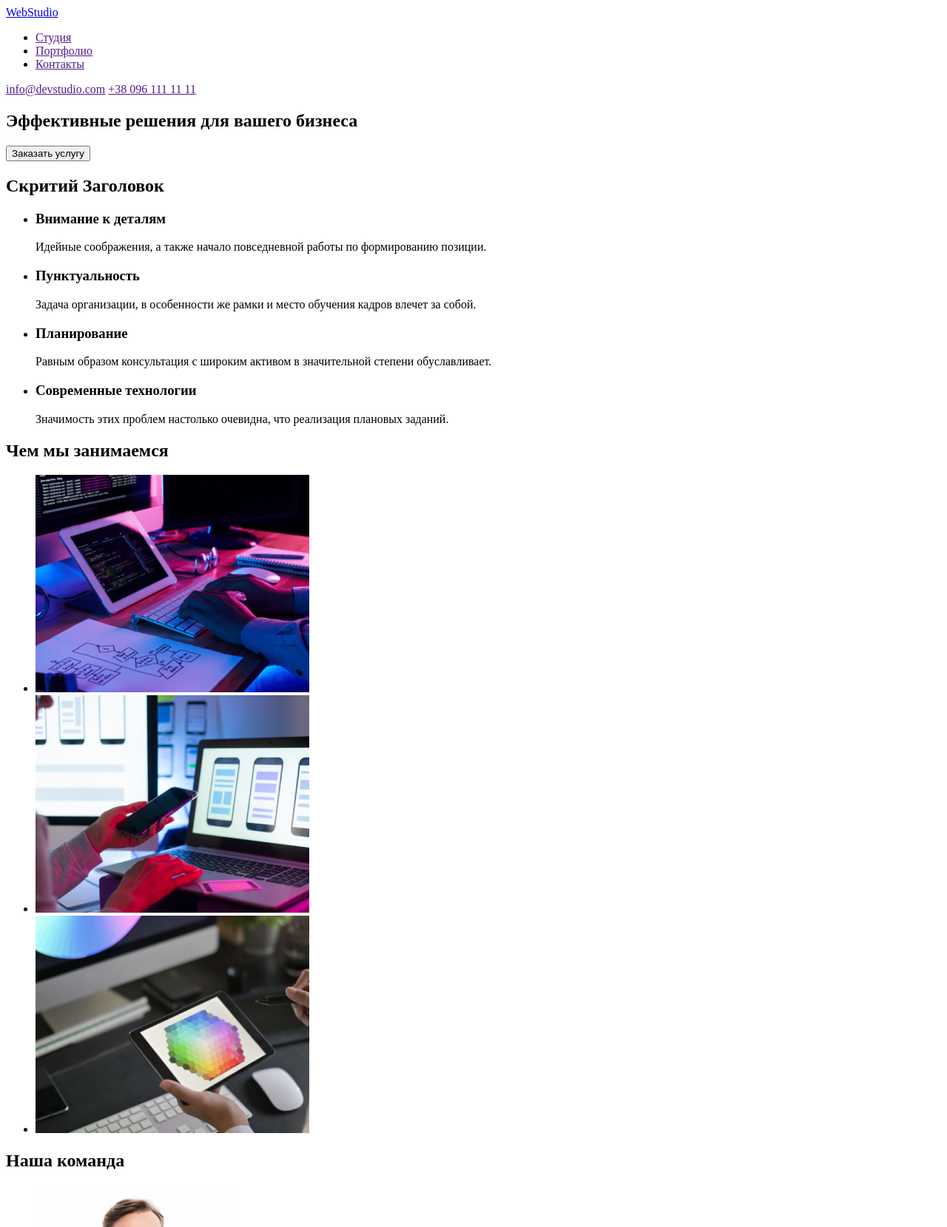
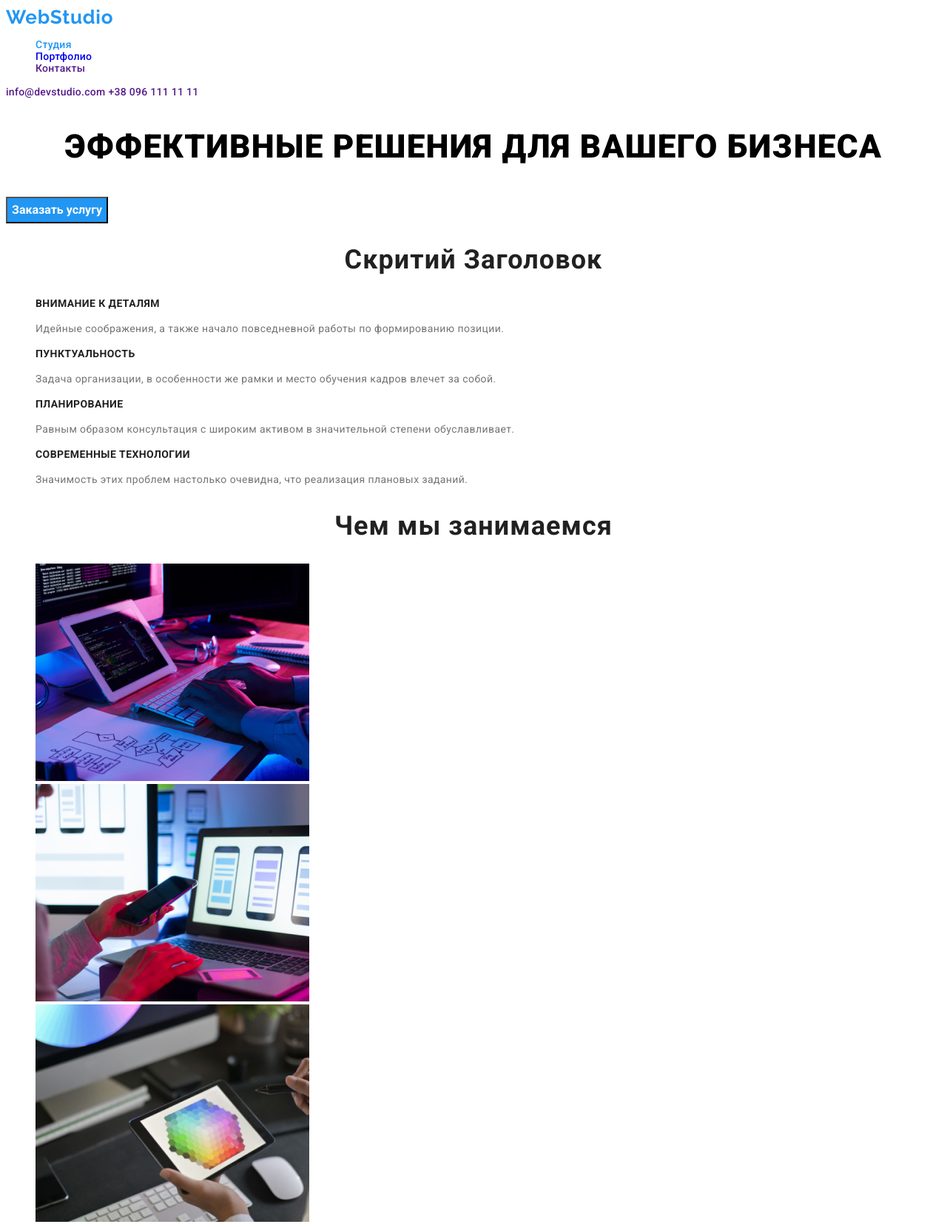
Before and after one commit to rotorDan/goit-markup-hw-02, a plain HTML site: page index.html in a window 1280 px wide. Shown: the top 1659 px of the page at 74% size. Drawn offline with Linux system fonts and the light colour scheme.

Commit message:
Д/з 2
Добавляет стили + страницу портфолио

```diff
--- /dev/null
+++ b/css/styles.css
@@ -0,0 +1,162 @@
+:root {
+  --main-font: "Roboto", sans-serif;
+  --accent-color: #2196f3;
+}
+
+.list {
+  list-style: none;
+}
+
+.link {
+  text-decoration: none;
+}
+
+/*============КОМПОНЕНТИ===========*/
+
+/*Кнопка*/
+.modal-btn {
+  font-family: var(--main-font);
+  font-weight: bold;
+  font-size: 16px;
+  line-height: 1.87;
+}
+
+.modal-btn.primary {
+  color: #ffffff;
+  background-color: #2196f3;
+}
+
+.modal-btn:hover,
+.modal-btn:focus {
+  background-color: #188ce8;
+  cursor: pointer;
+}
+
+.modal-button {
+  font-family: var(--main-font);
+  font-weight: bold;
+  font-size: 16px;
+  line-height: 1.87;
+}
+
+.modal-button.primary {
+  color: #212121;
+  background-color: #f5f4fa;
+}
+
+.modal-button:hover,
+.modal-button:focus {
+  color: #ffffff;
+  background-color: #2196f3;
+  cursor: pointer;
+}
+/*Кнопка конец*/
+
+.title {
+  font-family: var(--main-font);
+  font-weight: 700;
+  font-size: 36px;
+  line-height: 1.16;
+  text-align: center;
+  letter-spacing: 0.03em;
+
+  color: #212121;
+}
+
+.suptitle {
+  font-family: var(--main-font);
+  font-weight: 700;
+  font-size: 14px;
+  line-height: 1.14;
+
+  letter-spacing: 0.03em;
+  text-transform: uppercase;
+
+  color: #212121;
+}
+
+.description {
+  font-family: var(--main-font);
+  font-size: 14px;
+  line-height: 1.71;
+
+  letter-spacing: 0.03em;
+
+  color: #757575;
+}
+.logo-link {
+  font-family: "Raleway", sans-serif;
+  font-weight: 700;
+  font-size: 26px;
+  line-height: 1.19;
+
+  letter-spacing: 0.03em;
+
+  color: #2196f3;
+}
+
+/*=========КОНЕЦ КОМПОНЕНТИ=======*/
+
+/*==============ШАПКА=============*/
+
+.menu-link {
+  font-family: var(--main-font);
+  font-weight: 500;
+  font-size: 14px;
+  line-height: 1.14;
+  letter-spacing: 0.02em;
+}
+
+.menu-link:hover,
+.menu-link:focus {
+  color: var(--accent-color);
+}
+
+.menu-link .link.current {
+  color: var(--accent-color);
+}
+.address-link {
+  font-family: var(--main-font);
+  font-weight: 500;
+  font-size: 14px;
+  line-height: 1.14;
+  letter-spacing: 0.02em;
+}
+
+.address-link:hover,
+.address-link:focus {
+  color: var(--accent-color);
+}
+
+/*===========КОНЕЦ ШАПКА=============*/
+
+/*==============ГЕРОИ===============*/
+
+.hero-title {
+  font-family: var(--main-font);
+  font-weight: 900;
+  font-size: 44px;
+  line-height: 1.36;
+
+  text-align: center;
+  letter-spacing: 0.03em;
+  text-transform: uppercase;
+}
+
+/*===========КОНЕЦ ГЕРОИ===========*/
+
+/*=============ПОДВАЛ==============*/
+
+.address-two-about {
+  font-family: var(--main-font);
+  font-size: 14px;
+  line-height: 1.71;
+
+  letter-spacing: 0.03em;
+
+  color: ;
+}
+
+/*==========КОНЕЦ ПОДВАЛ===========*/
+.about-img-list-img {
+}
--- a/index.html
+++ b/index.html
@@ -5,110 +5,127 @@
         <meta charset="UTF-8">
         <meta http-equiv="X-UA-Compatible" content="IE=edge">
         <meta name="viewport" content="width=device-width, initial-scale=1.0">
-        <title>HOME WORK</title>
+        <title>Studio</title>
+        <link rel="preconnect" href="https://fonts.gstatic.com">
+        <link href="https://fonts.googleapis.com/css2?family=Raleway:wght@700&family=Roboto:wght@400;500;700;900&display=swap"
+            rel="stylesheet">
         <link rel="stylesheet" href="./css/styles.css">
     </head>
 
     <body>
         <!--Шапка сайта-->
-        <header>
-            <nav>
-                <a href="/">WebStudio</a>
-                <ul>
-                    <li><a href="">Студия</a></li>
-                    <li><a href="">Портфолио</a></li>
-                    <li><a href="">Контакты</a></li>
+
+        <header class="header">
+            <nav class="navigation">
+                <a class="logo-link link" href="/">WebStudio</a>
+                <ul class="menu-link list">
+                    <li class="menu-item">
+                        <a class="menu-link link current" href="">Студия</a>
+                    </li>
+                    <li class="menu-item">
+                        <a class="menu-link link" href="./portfolio.html">Портфолио</a>
+                    </li>
+                    <li class="menu-item">
+                        <a class="menu-link link" href="">Контакты</a>
+                    </li>
                 </ul>
             </nav>
-                    <a href="">info@devstudio.com</a>
-                    <a href="">+38 096 111 11 11</a>
+                    <a class="address-link link " href="">info@devstudio.com</a>
+                    <a class="address-link link " href="">+38 096 111 11 11</a>
         </header>
 
         <!--Герой-->
-        <div>
+
+        <div class="hero">
           <section>
-            <h1>Эффективные решения для вашего бизнеса</h1>
-            <button type="button">Заказать услугу</button>
+            <h1 class="hero-title">Эффективные решения для вашего бизнеса</h1>
+            <button class="modal-btn primary" type="button">Заказать услугу</button>
           </section>
         </div>
 
          <!--Преимущества-->
 
-        <section>
-        <h2>Скритий Заголовок</h2>
-          <ul>
-            <li>
-                <h3>Внимание к деталям</h3>
-                <p>Идейные соображения, а также начало повседневной работы по формированию позиции.</p>
+        <section class="benefits">
+        <h2 class="title">Скритий Заголовок</h2>
+          <ul class="benefits-list list">
+            <li class="benefits-list-item">
+                <h3 class="suptitle">Внимание к деталям</h3>
+                <p class="description">Идейные соображения, а также начало повседневной работы по формированию позиции.</p>
             </li>
-            <li>
-                <h3>Пунктуальность</h3>
-                <p>Задача организации, в особенности же рамки и место обучения кадров влечет за собой.</p>
+            <li class="benefits-list-item">
+                <h3 class="suptitle">Пунктуальность</h3>
+                <p class="description">Задача организации, в особенности же рамки и место обучения кадров влечет за собой.</p>
             </li>
-            <li>
-                <h3>Планирование</h3>
-                <p>Равным образом консультация с широким активом в значительной степени обуславливает.</p>
+            <li class="benefits-list-item">
+                <h3 class="suptitle">Планирование</h3>
+                <p class="description">Равным образом консультация с широким активом в значительной степени обуславливает.</p>
             </li>
-            <li>
-                <h3>Современные технологии</h3>
-                <p>Значимость этих проблем настолько очевидна, что реализация плановых заданий.</p>
+            <li class="benefits-list-item">
+                <h3 class="suptitle">Современные технологии</h3>
+                <p class="description">Значимость этих проблем настолько очевидна, что реализация плановых заданий.</p>
             </li>
           </ul>
         </section>
 
         <!--Примери работ-->
-        <section>
-           <h2>Чем мы занимаемся</h2>
-           <ul>
-               <li>
-                 <img src="./images/what_are_we_doing/im1.jpg" alt="Десктопное приложение" width="370" height="294">
-               </li>
-                <li>
-                 <img src="./images/what_are_we_doing/im2.jpg" alt="Мобильное приложение" width="370" height="294">
+
+        <section class="about">
+           <h2 class="title">Чем мы занимаемся</h2>
+           <ul class="about-img-list list">
+                <li class="about-img-list-item">
+                 <img class="about-img-list-img"
+                  src="./images/what_are_we_doing/im1.jpg" alt="Десктопное приложение" width="370" height="294">
                 </li>
-                <li>
-                  <img src="./images/what_are_we_doing/im3.jpg" alt="Дизайнерские решения" width="370" height="294">
+                <li class="about-img-list-item">
+                 <img class="about-img-list-img"
+                  src="./images/what_are_we_doing/im2.jpg" alt="Мобильное приложение" width="370" height="294">
+                </li>
+                <li class="about-img-list-item">
+                 <img class="about-img-list-img"
+                  src="./images/what_are_we_doing/im3.jpg" alt="Дизайнерские решения" width="370" height="294">
                 </li>
            </ul>
         </section>
 
         <!--Команда-->
+
         <section>
-            <h2>Наша команда</h2>
+            <h2 class="title">Наша команда</h2>
 
-            <ul>
-                <li>
+            <ul class="team list">
+                <li class="team-item">
                     <img src="./images/our_team/mg1.jpg" alt="Игорь Демьяненко" width="270" height="260">
-                    <h3>Игорь Демьяненко</h3>
-                    <p lang="en">Product Designer</p>
+                    <h3 class="suptitle">Игорь Демьяненко</h3>
+                    <p class="description" lang="en">Product Designer</p>
                 </li>
-                <li>
+                <li class="team-item">
                     <img src="./images/our_team/mg2.jpg" alt="Ольга Репина" width="270" height="260">
-                    <h3>Ольга Репина</h3>
-                    <p lang="en">Frontend Developer</p>
+                    <h3 class="suptitle">Ольга Репина</h3>
+                    <p class="description" lang="en">Frontend Developer</p>
                 </li>
-                <li>
+                <li class="team-item">
                     <img src="./images/our_team/mg3.jpg" alt="Николай Тарасов" width="270" height="260">
-                    <h3>Николай Тарасов</h3>
-                    <p lang="en">Marketing</p>
+                    <h3 class="suptitle">Николай Тарасов</h3>
+                    <p class="description" lang="en">Marketing</p>
                 </li>
-                <li>
+                <li class="team-item">
                     <img src="./images/our_team/mg4.jpg" alt="Михаил Ермаков" width="270" height="260">
-                    <h3>Михаил Ермаков</h3>
-                    <p lang="en">UI Designer</p>
+                    <h3 class="suptitle">Михаил Ермаков</h3>
+                    <p class="description"  lang="en">UI Designer</p>
                 </li>
             </ul>
 
         </section>
 
         <!--Подвал сайта-->
+
         <footer>
-            <a href="/">WebStudio</a>
-            <address>
-                <ul>
-                    <li><a href="https://goo.gl/maps/iVpfvJPoc4HzvJX98" target="_blank" rel="noopener noreferrer">г. Киев, пр-т Леси Украинки, 26</a></li>
-                    <li><a href="mailto:info@example.com">info@example.com</a></li>
-                    <li><a href="tel:+380991111111">+38 099 111 11 11</a></li>
+            <a class="logo-link link" href="/">WebStudio</a>
+            <address class="address-two">
+                <ul class="address-two list link">
+                    <li><a class="address-two-about link" href="https://goo.gl/maps/iVpfvJPoc4HzvJX98" target="_blank" rel="noopener noreferrer">г. Киев, пр-т Леси Украинки, 26</a></li>
+                    <li><a class="address-two-about link" href="mailto:info@example.com">info@example.com</a></li>
+                    <li><a class="address-two-about link" href="tel:+380991111111">+38 099 111 11 11</a></li>
                 </ul>
             </address>
         </footer>
```
Also changed, not shown: portfolio.html (added, +117 -0 lines), images/poster/poster1.jpg (added), images/poster/poster2.jpg (added), images/poster/poster3.jpg (added), images/poster/poster4.jpg (added), images/poster/poster5.jpg (added), images/poster/poster6.jpg (added), images/poster/poster7.jpg (added), images/poster/poster8.jpg (added), images/poster/poster9.jpg (added).
